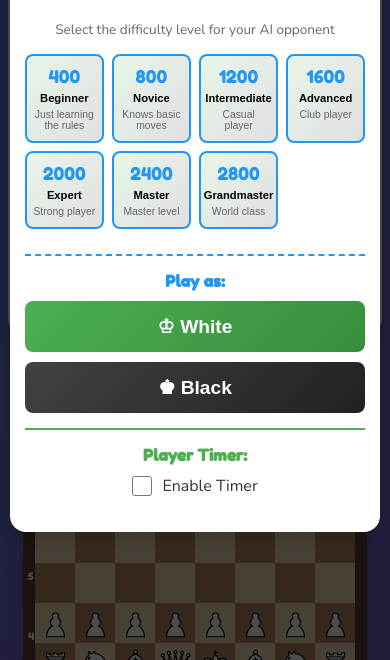
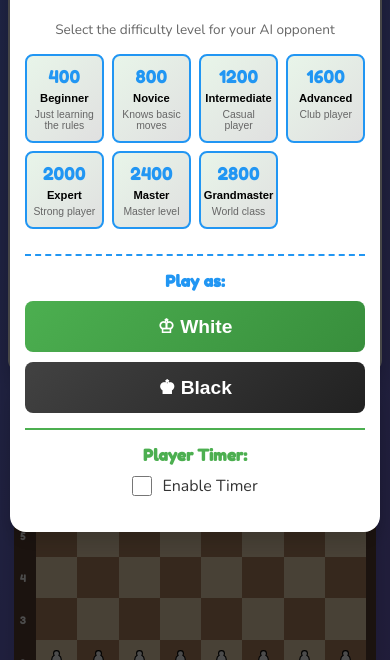
Before and after one commit to CodeByDes/chess-coach, a plain HTML site: page index.html in a window 390 px wide. Shown: the part 184-844 px from the top of the page. Drawn offline with nearby package versions, Linux system fonts and the light colour scheme.

Commit message:
Fixed mobile game board alignment

```diff
--- a/styles.css
+++ b/styles.css
@@ -30,6 +30,7 @@
   --shadow-lg: 0 10px 20px rgba(0, 0, 0, 0.15);
   --radius: 16px;
   --radius-sm: 8px;
+  --board-size: 480px;
 }
 
 /* Reset and Base Styles */
@@ -430,7 +431,15 @@ body {
    Chess Board
    ============================================ */
 .board-container {
-  position: relative;
+  display: grid;
+  grid-template-columns: auto auto;
+  grid-template-rows: auto auto;
+  grid-template-areas:
+    "ranks board"
+    ". files";
+  column-gap: 6px;
+  row-gap: 5px;
+  align-items: stretch;
   padding: 15px;
   background: #5c4033;
   border-radius: var(--radius);
@@ -438,17 +447,20 @@ body {
 }
 
 .chessboard {
+  grid-area: board;
   display: grid;
-  grid-template-columns: repeat(8, 60px);
-  grid-template-rows: repeat(8, 60px);
+  width: var(--board-size);
+  aspect-ratio: 1 / 1;
+  grid-template-columns: repeat(8, 1fr);
+  grid-template-rows: repeat(8, 1fr);
   border: 4px solid #5c4033;
   border-radius: 4px;
   overflow: hidden;
 }
 
 .square {
-  width: 60px;
-  height: 60px;
+  width: 100%;
+  height: 100%;
   display: flex;
   align-items: center;
   justify-content: center;
@@ -517,25 +529,29 @@ body {
 
 /* Board labels */
 .board-labels {
-  display: flex;
-  justify-content: space-around;
-  padding: 5px 0;
+  padding: 0;
   font-family: 'Fredoka One', cursive;
   font-size: 1rem;
   color: white;
 }
 
+.board-labels span {
+  display: flex;
+  align-items: center;
+  justify-content: center;
+}
+
 .board-labels.files {
-  margin-top: 5px;
+  grid-area: files;
+  display: grid;
+  grid-template-columns: repeat(8, 1fr);
 }
 
 .board-labels.ranks {
-  position: absolute;
-  left: 5px;
-  top: 15px;
-  flex-direction: column;
-  height: 480px;
-  justify-content: space-around;
+  grid-area: ranks;
+  display: grid;
+  grid-template-rows: repeat(8, 1fr);
+  align-self: stretch;
 }
 
 /* ============================================
@@ -1098,13 +1114,13 @@ body {
   .panel {
     max-width: 480px;
     width: 100%;
+    height: auto;
+    min-height: unset;
   }
 
   .left-panel,
   .right-panel {
-    display: flex;
-    flex-wrap: wrap;
-    gap: 15px;
+    display: block;
   }
 
   .site-footer {
@@ -1113,7 +1129,11 @@ body {
 }
 
 /* Medium phones and small tablets */
-@media (max-width: 768px) {
+@media (max-width: 900px) {
+  :root {
+    --board-size: min(480px, calc(100vw - 40px - 32px));
+  }
+
   body {
     padding: 12px;
   }
@@ -1128,11 +1148,18 @@ body {
 
   .subtitle {
     font-size: 1rem;
+  }
+
+  .game-area {
+    gap: 15px;
+    align-items: flex-start;
   }
 
   .panel {
     max-width: 100%;
     padding: 15px;
+    height: auto;
+    min-height: unset;
   }
 
   .panel h2 {
@@ -1141,8 +1168,27 @@ body {
     padding-bottom: 8px;
   }
 
+  .control-section,
+  .info-section {
+    margin-bottom: 12px;
+  }
+
+  .control-section:last-child,
+  .info-section:last-child {
+    margin-bottom: 0;
+  }
+
+  .left-panel .turn-indicator,
+  .left-panel .difficulty-display,
+  .left-panel .timer-display {
+    margin-top: 10px;
+  }
+
   .board-container {
-    padding: 10px;
+    padding: 8px;
+    width: fit-content;
+    max-width: 100%;
+    margin: 0 auto;
   }
 
   .board-labels {
@@ -1198,19 +1244,23 @@ body {
     font-size: 2rem;
   }
 
-  .chessboard {
-    grid-template-columns: repeat(8, 40px);
-    grid-template-rows: repeat(8, 40px);
+  .board-container {
+    padding: 8px;
+    width: fit-content;
+    max-width: 100%;
+    margin: 0 auto;
   }
 
   .square {
-    width: 40px;
-    height: 40px;
+    width: 100%;
+    height: 100%;
+    min-width: 0;
+    min-height: 0;
   }
 
   .piece {
-    width: 35px;
-    height: 35px;
+    width: 80%;
+    height: 80%;
   }
 
   .btn {
@@ -1255,6 +1305,10 @@ body {
 
 /* Very small phones */
 @media (max-width: 480px) {
+  :root {
+    --board-size: min(480px, calc(100vw - 28px - 24px));
+  }
+
   .menu-btn {
     padding: 10px 14px;
     font-size: 0.9rem;
@@ -1282,6 +1336,8 @@ body {
   .panel {
     padding: 12px;
     border-radius: 12px;
+    height: auto;
+    min-height: unset;
   }
 
   .panel h2 {
@@ -1292,7 +1348,12 @@ body {
 
   .control-section,
   .info-section {
-    margin-bottom: 12px;
+    margin-bottom: 10px;
+  }
+
+  .control-section:last-child,
+  .info-section:last-child {
+    margin-bottom: 0;
   }
 
   .btn {
@@ -1327,12 +1388,14 @@ body {
   }
 
   .board-container {
-    padding: 8px;
+    padding: 6px;
+    width: fit-content;
+    max-width: 100%;
+    margin: 0 auto;
   }
 
   .board-labels {
     font-size: 0.65rem;
-    padding: 3px 0;
   }
 
   .message-box {
@@ -1489,6 +1552,26 @@ body {
     height: 5px;
   }
 
+  .game-area {
+    gap: 10px;
+  }
+
+  .panel {
+    padding: 10px;
+    height: auto;
+    min-height: unset;
+  }
+
+  .control-section,
+  .info-section {
+    margin-bottom: 8px;
+  }
+
+  .control-section:last-child,
+  .info-section:last-child {
+    margin-bottom: 0;
+  }
+
   /* Footer */
   .site-footer {
     margin-top: 20px;
@@ -1543,6 +1626,30 @@ body {
 
 /* Tiny screens (320px and below) */
 @media (max-width: 360px) {
+  :root {
+    --board-size: min(480px, calc(100vw - 22px - 20px));
+  }
+
+  .game-area {
+    gap: 8px;
+  }
+
+  .panel {
+    padding: 8px;
+    height: auto;
+    min-height: unset;
+  }
+
+  .control-section,
+  .info-section {
+    margin-bottom: 6px;
+  }
+
+  .control-section:last-child,
+  .info-section:last-child {
+    margin-bottom: 0;
+  }
+
   .header h1 {
     font-size: 1.5rem;
   }
@@ -1552,19 +1659,16 @@ body {
     font-size: 0.85rem;
   }
 
-  .chessboard {
-    grid-template-columns: repeat(8, 36px);
-    grid-template-rows: repeat(8, 36px);
-  }
-
   .square {
-    width: 36px;
-    height: 36px;
+    width: 100%;
+    height: 100%;
+    min-width: 0;
+    min-height: 0;
   }
 
   .piece {
-    width: 30px;
-    height: 30px;
+    width: 80%;
+    height: 80%;
   }
 
   .board-labels {
```
